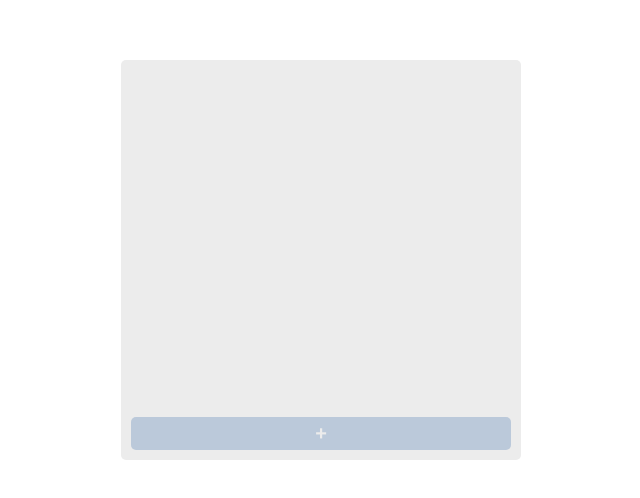
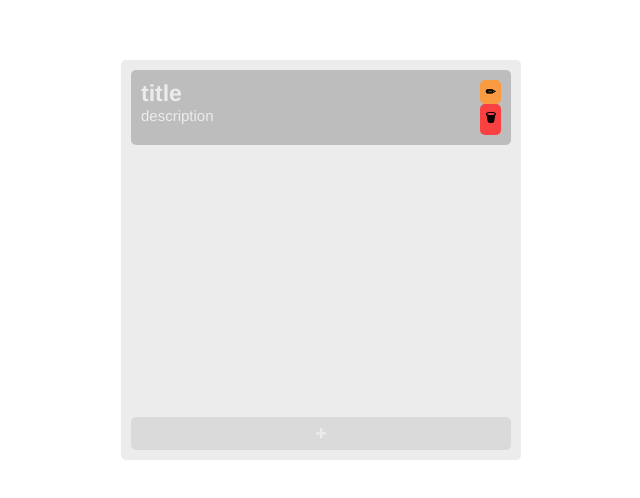
Before and after one commit to kmarilleau/todo-app, a Vue app: page / in a window 1280 px wide. Shown: the top 498 px of the page, without its empty margins (319-959 px from the left). Built offline with nearby package versions, Linux system fonts and the light colour scheme.

Commit message:
Add Edit and Delete todo.

```diff
--- a/src/App.vue
+++ b/src/App.vue
@@ -15,6 +15,8 @@
 import TodoList from "@/components/TodoList";
 import TodoCreate from "@/components/TodoCreate";
 
+import store from "@/store";
+
 export default {
   name: "App",
   components: {
@@ -23,12 +25,12 @@ export default {
   },
   data() {
     return {
-      todos: []
+      todos: store.state.todos
     };
   },
   methods: {
     createTodo(todo) {
-      this.todos.push(todo);
+      store.dispatch("createTodo", todo);
     }
   }
 };
@@ -37,9 +39,11 @@ export default {
 <style lang="scss">
 $primary-color: rgb(236, 236, 236);
 $primary-color-transparent: rgba(236, 236, 236, 0.4);
-$accent-color: rgb(113, 148, 189);
-$accent-color-transparent: rgba(113, 148, 189, 0.4);
-$error-color: rgb(250, 65, 65);
+$accent-color: rgb(189, 189, 189);
+$accent-color-transparent: rgba(189, 189, 189, 0.4);
+$warning-color: rgb(250, 154, 65);
+$danger-color: rgb(250, 65, 65);
+$success-color: rgb(128, 207, 141);
 
 #app {
   font-family: Avenir, Helvetica, Arial, sans-serif;
@@ -75,12 +79,13 @@ $error-color: rgb(250, 65, 65);
   &-button {
     font-size: 20px;
     padding: 5px;
+    border: 0px;
     border-radius: 5px;
     font-weight: bold;
   }
 
   &-error {
-    color: $error-color;
+    color: $danger-color;
   }
 }
 
@@ -108,6 +113,15 @@ $error-color: rgb(250, 65, 65);
       }
     }
   }
+  &-warning {
+    background-color: $warning-color;
+  }
+  &-danger {
+    background-color: $danger-color;
+  }
+  &-success {
+    background-color: $success-color;
+  }
 }
 
 .todo {
--- a/src/components/TodoCreate.vue
+++ b/src/components/TodoCreate.vue
@@ -26,10 +26,10 @@
           </div>
           <button
             @click="submitForm"
-            class="app-button is-primary"
+            class="app-button is-success"
             type="button"
           >
-            &#10003;
+            &#x2714;
           </button>
         </form>
     </Modal>
@@ -68,7 +68,7 @@ export default {
     },
     submitForm() {
       if (this.isFormValid) {
-        this.$emit("formSubmitted", this.form);
+        this.$emit("formSubmitted", {...this.form});
         this.$refs.modal.close();
         this.resetForm();
       } else {
--- a/src/components/TodoItem.vue
+++ b/src/components/TodoItem.vue
@@ -1,5 +1,5 @@
 <template>
-    <div class="todo-item is-accent">
+    <div v-if="!editMode" class="todo-item is-accent">
         <div class="todo-item-content">
           <div class="todo-item-content-title">
             {{ title }}
@@ -8,12 +8,68 @@
             {{ description }}
           </div>
         </div>
+        <div class="app-button-container">
+          <button
+            @click="editMode = true"
+            class="app-button is-warning"
+          >
+            &#x270F;
+          </button>
+          <button
+            @click="deleteTodo"
+            class="app-button is-danger"
+          >
+            &#x1F5D1;
+          </button>
+        </div>
+    </div>
+    <div v-else class="todo-item is-accent">
+      <form class="app-form">
+        <div class="form-control">
+          <label class="label">Title</label>
+          <input
+            v-model="todo.title"
+            class="form-input"
+            type="text
+          ">
+        </div>
+        <div class="form-control form-control-last">
+          <label class="label">Description</label>
+          <textarea
+            v-model="todo.description"
+            class="form-input"
+            cols="19"
+            row="4"
+          >
+          </textarea>
+        </div>
+      </form>
+      <div class="app-button-container">
+        <button
+          @click.prevent="cancelUpdateTodo"
+          class="app-button is-danger"
+        >
+           &#x1F6AB;
+        </button>
+        <button
+          @click.prevent="updateTodo"
+          class="app-button is-success"
+        >
+          &#x1F4BE;
+        </button>
+      </div>
     </div>
 </template>
 
 <script>
+import store from "@/store";
+
 export default {
   props: {
+    _id: {
+      type: String,
+      required: true
+    },
     title: {
       type: String,
       required: true
@@ -22,13 +78,49 @@ export default {
       type: String,
       required: false
     }
+  },
+  data() {
+    return {
+      editMode: false,
+      todo: {
+        _id: this._id,
+        title: this.title,
+        description: this.description
+      }
+    };
+  },
+  methods: {
+    updateTodo() {
+      store.dispatch("updateTodo", { ...this.todo });
+      this.editMode = false;
+    },
+    cancelUpdateTodo() {
+      this.todo = { title: this.title, description: this.description };
+      this.editMode = false;
+    },
+    deleteTodo() {
+      store.dispatch("deleteTodo", this.todo._id);
+    }
   }
 };
 </script>
 
 <style scoped lang="scss">
+.app {
+  &-button {
+    font-size: 12px;
+
+    &-container {
+      display: flex;
+      flex-direction: column;
+      justify-content: space-between;
+    }
+  }
+}
 .todo {
   &-item {
+    display: flex;
+    justify-content: space-between;
     min-height: 50px;
     margin: 10px;
     padding: 10px;
@@ -36,6 +128,9 @@ export default {
     font-size: 23px;
 
     &-content {
+      flex-grow: 1;
+      text-align: left;
+      margin-bottom: 10px;
       &-title {
         font-weight: bold;
       }
--- a/src/components/TodoList.vue
+++ b/src/components/TodoList.vue
@@ -3,6 +3,7 @@
     <TodoItem
       v-for="todo in todos"
       :key="todo._id"
+      :_id="todo._id"
       :title="todo.title"
       :description="todo.description"
     />
--- /dev/null
+++ b/src/store/index.js
@@ -0,0 +1,42 @@
+import Vue from "vue";
+
+const store = {
+    state: {
+        todos: [{
+            _id: "212",
+            title: "title",
+            description: "description"
+        }]
+    },
+    actions: {
+        createTodo(state, todo) {
+            todo._id = Math.random().toString(36).substr(2, 7);
+            state.todos.push(todo);
+        },
+        updateTodo(state, todoToUpdate) {
+            const index = state.todos.findIndex(todo => {
+                return todo._id === todoToUpdate._id;
+            });
+
+            Vue.set(state.todos, index, todoToUpdate);
+        },
+        deleteTodo(state, todoId) {
+            const index = state.todos.findIndex(todo => {
+                return todo._id === todoId;
+            });
+
+            state.todos.splice(index, 1);
+            // Vue.delete(state.todos, index, todoToDelete);
+        }
+    }
+};
+
+store.dispatch = function(action, payload) {
+    if (!this.actions[action]) {
+        throw new Error(`Action ${action} is not defined in the store`);
+    }
+
+    return this.actions[action](this.state, payload);
+};
+
+export default store;
```
